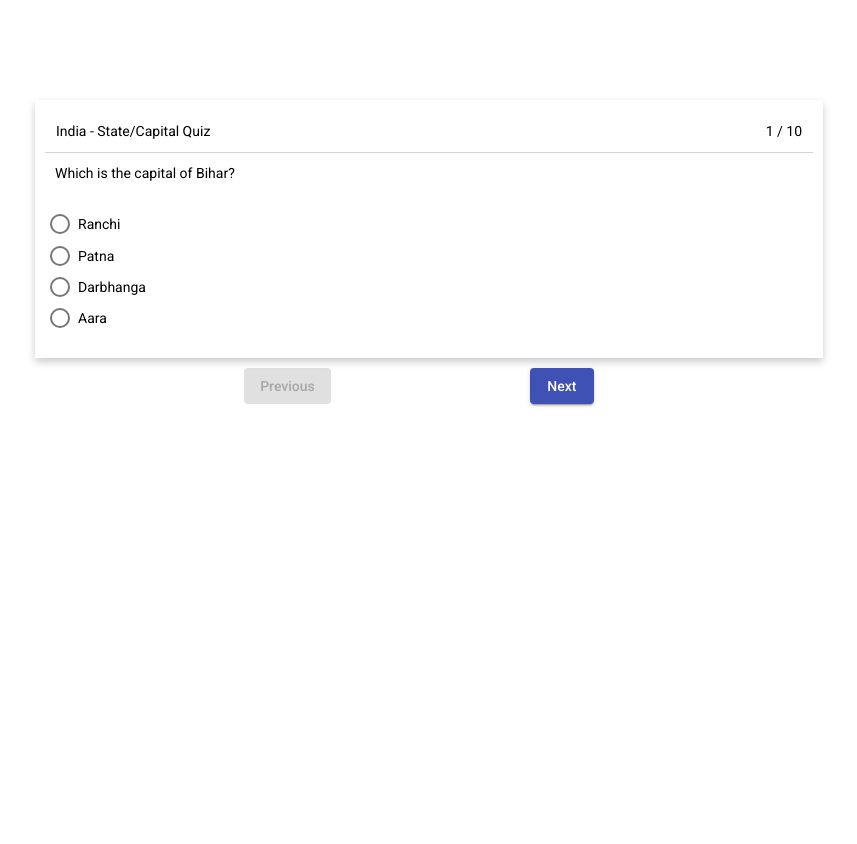
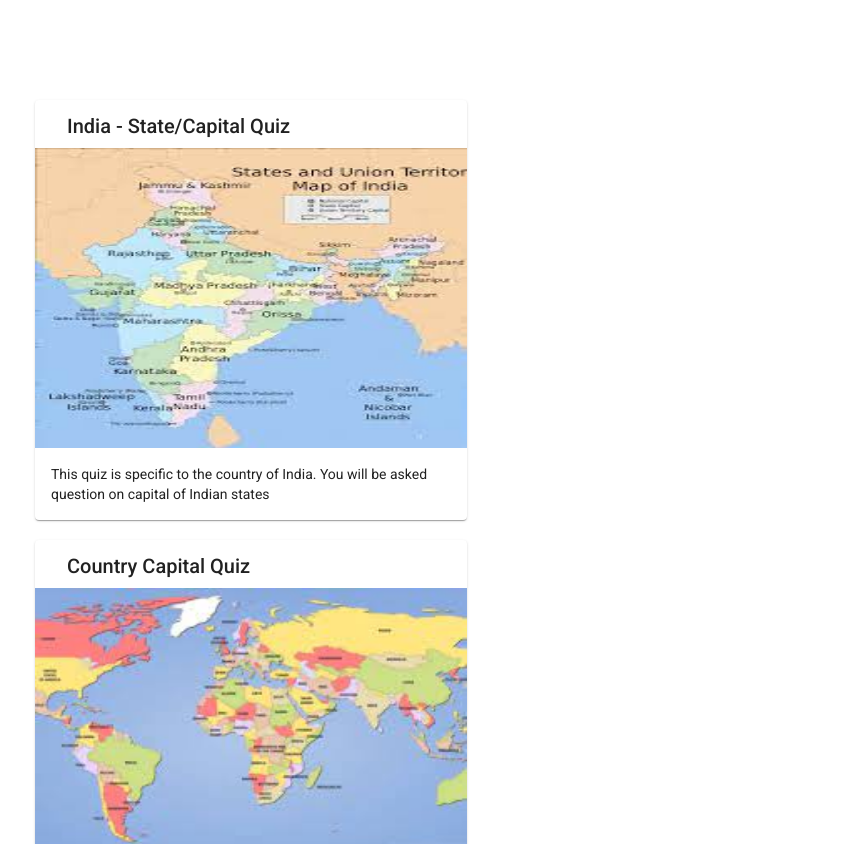
Before and after one commit to riteshwaghela/quiz, an Angular app: page /quiz/ in a window 1280 px wide. Shown: the top 844 px of the page, without its empty margins (221-1078 px from the left). Built offline with nearby package versions, Linux system fonts and the light colour scheme.

Commit message:
Added quiz selection

```diff
--- a/src/app/app.component.html
+++ b/src/app/app.component.html
@@ -1,3 +1,4 @@
 <div class="app-quiz">
-  <app-quiz-container></app-quiz-container>
+  <app-quiz-type (quizTypeSelectedEvent) = "onQuizSelection($event)" *ngIf="!selectedQuizType?.type"></app-quiz-type>
+  <app-quiz-container [quizType]="selectedQuizType" *ngIf="selectedQuizType?.type"></app-quiz-container>
 </div>
--- a/src/app/app.component.ts
+++ b/src/app/app.component.ts
@@ -1,4 +1,5 @@
 import { Component } from '@angular/core';
+import { QuizType } from './quiz/models';
 
 @Component({
   selector: 'app-root',
@@ -7,4 +8,10 @@ import { Component } from '@angular/core';
 })
 export class AppComponent {
   title = 'quiz';
+
+  selectedQuizType!: QuizType;
+
+  onQuizSelection(quizType: QuizType) {
+      this.selectedQuizType = quizType;
+  }
 }
--- /dev/null
+++ b/src/app/country-capital.quiz.ts
@@ -0,0 +1,55 @@
+export const countryCapitalQuiz = {
+    heading: 'Country Capital Quiz',
+    quiz: [
+        {
+            question: 'Which is the capital of India?',
+            options: ['New Delhi', 'Mumbai', 'Punjab', 'Benguluru'],
+            correctAnswer: 'New Delhi'
+        },
+        {
+            question: 'Which is the capital of France?',
+            options: ['Reims', 'Paris', 'Lyon', 'Nice'],
+            correctAnswer: 'Paris'
+        },
+        {
+            question: 'Which is the capital of China?',
+            options: ['Chengdu', 'Shanghai', 'Shenzhen', 'Bejing'],
+            correctAnswer: 'Bejing'
+        },
+        {
+            question: 'Which is the capital of Pakistan?',
+            options: ['Islamabad', 'Karachi', 'Lahore', 'Sindh'],
+            correctAnswer: 'Islamabad'
+        },
+        {
+            question: 'Which is the capital of Nepal?',
+            options: ['Bhutan', 'Kathmandu', 'Thimpu', 'Shimla'],
+            correctAnswer: 'Kathmandu'
+        },
+        {
+            question: 'Which is the capital of Israel?',
+            options: ['Jeruselam', 'Tel-Aviv', 'Lod', 'Acre'],
+            correctAnswer: 'Tel-Aviv'
+        },
+        {
+            question: 'Which is the capital of United Kingdom?',
+            options: ['Glasgow', 'Manchester', 'Liverpool', 'London'],
+            correctAnswer: 'London'
+        },
+        {
+            question: 'Which is the capital of New Zealand?',
+            options: ['Agartala', 'Auckland', 'Christchurch', 'Wellington'],
+            correctAnswer: 'Wellington'
+        },
+        {
+            question: 'Which is the capital of South Africa?',
+            options: ['Johannesburg', 'Queenstown', 'Cape town', 'Nasik'],
+            correctAnswer: 'Cape town'
+        },
+        {
+            question: 'Which is the capital of Australia?',
+            options: ['Sydeny', 'Canberra', 'Melbourne', 'Perth'],
+            correctAnswer: 'Canberra'
+        }
+    ]
+}
--- /dev/null
+++ b/src/app/india-state-capital.quiz.ts
@@ -0,0 +1,55 @@
+export const quiz = {
+    heading: 'India - State/Capital Quiz',
+    quiz: [
+        {
+            question: 'Which is the capital of Gujarat?',
+            options: ['Ahemdabad', 'Gandhinagar', 'Surat', 'Bhuj'],
+            correctAnswer: 'Gandhinagar'
+        },
+        {
+            question: 'Which is the capital of Madhya Pradesh?',
+            options: ['Indore', 'Rewari', 'Bhopal', 'Ranchi'],
+            correctAnswer: 'Bhopal'
+        },
+        {
+            question: 'Which is the capital of Nagaland?',
+            options: ['Shilong', 'Itanagar', 'Kohima', 'Chandigadh'],
+            correctAnswer: 'Kohima'
+        },
+        {
+            question: 'Which is the capital of Jharkhand?',
+            options: ['Hyderabad', 'Hazaribag', 'Bokaro', 'Ranchi'],
+            correctAnswer: 'Ranchi'
+        },
+        {
+            question: 'Which is the capital of Uttarakhand?',
+            options: ['Lucknow', 'Dehradun', 'Agartala', 'Shimla'],
+            correctAnswer: 'Dehradun'
+        },
+        {
+            question: 'Which is the capital of Himachal Pradesh?',
+            options: ['Shilong', 'Ranchi', 'Shimla', 'Raipur'],
+            correctAnswer: 'Shimla'
+        },
+        {
+            question: 'Which is the capital of Chattisgadh?',
+            options: ['Dispur', 'Bhopal', 'Patna', 'Raipur'],
+            correctAnswer: 'Raipur'
+        },
+        {
+            question: 'Which is the capital of Tripura?',
+            options: ['Agartala', 'Aizawl', 'Imphal', 'Dispur'],
+            correctAnswer: 'Agartala'
+        },
+        {
+            question: 'Which is the capital of Maharashtra?',
+            options: ['Bombay', 'Pune', 'Mumbai', 'Nasik'],
+            correctAnswer: 'Mumbai'
+        },
+        {
+            question: 'Which is the capital of Bihar?',
+            options: ['Ranchi', 'Patna', 'Darbhanga', 'Aara'],
+            correctAnswer: 'Patna'
+        }
+    ]
+}
--- /dev/null
+++ b/src/app/quiz-type.ts
@@ -0,0 +1,10 @@
+export const quizTypes = [{
+    type: 'India - State/Capital Quiz',
+    description: 'This quiz is specific to the country of India. You will be asked question on capital of Indian states',
+    imagePath: '../../assets/images/India-state-capital.jpg'
+},
+{
+    type: 'Country Capital Quiz',
+    description: 'This quiz is world quiz. You will be asked question on capital of different countries',
+    imagePath: '../../assets/images/Country-capital.jpg'
+}]
--- a/src/app/quiz/models.ts
+++ b/src/app/quiz/models.ts
@@ -15,3 +15,9 @@ export interface QuizState {
     currentQuizIndex: number;
     quizUserAnswer: QuizUserAnswer[];
 }
+
+export interface QuizType {
+    type: string;
+    description: string;
+    imagePath: string;
+}
--- a/src/app/quiz/quiz-container.component.ts
+++ b/src/app/quiz/quiz-container.component.ts
@@ -1,8 +1,9 @@
-import { AfterViewInit, Component, ComponentFactoryResolver, ComponentRef, OnInit, ViewChild, ViewContainerRef } from '@angular/core';
+import { AfterViewInit, Component, ComponentFactoryResolver, ComponentRef, Input, OnInit, SystemJsNgModuleLoader, ViewChild, ViewContainerRef } from '@angular/core';
 
 import { QuizComponent } from './quiz.component';
-import { QuizObject, QuizState } from './models';
-import { quiz } from '../quiz'
+import { QuizObject, QuizState, QuizType } from './models';
+import { quiz } from '../india-state-capital.quiz';
+import { countryCapitalQuiz } from '../country-capital.quiz';
 import { VoiceService } from '../voice.service';
 
 const initialQuizState = {
@@ -17,6 +18,7 @@ const initialQuizState = {
 })
 
 export class QuizContainerComponent implements OnInit, AfterViewInit {
+    @Input('quizType') quizType!: QuizType;
     public quizList: QuizObject[] = [];
     public currentQuizIndex = 0;
     @ViewChild('quizComponentContainer', { read: ViewContainerRef }) quizComponentContainer!: ViewContainerRef;
@@ -28,8 +30,14 @@ export class QuizContainerComponent implements OnInit, AfterViewInit {
     constructor(private resolver: ComponentFactoryResolver, private voiceService: VoiceService ) { }
 
     ngOnInit() {
-        this.shuffleQuiz(quiz.quiz);
-        this.quizList = quiz.quiz;
+        if(this.quizType.type === 'India - State/Capital Quiz') {
+            this.shuffleQuiz(quiz.quiz);
+            this.quizList = quiz.quiz;
+        } else {
+            this.shuffleQuiz(countryCapitalQuiz.quiz);
+            this.quizList = countryCapitalQuiz.quiz;
+        }
+
     }
 
     ngAfterViewInit() {
@@ -55,7 +63,7 @@ export class QuizContainerComponent implements OnInit, AfterViewInit {
         const factory = this.resolver.resolveComponentFactory(QuizComponent);
         this.componentRef = this.quizComponentContainer.createComponent(factory);
         this.componentRef.instance.quizObject = this.quizList[currentQuizIndex];
-        this.componentRef.instance.quizHeading = quiz.heading;
+        this.componentRef.instance.quizHeading = this.quizType.type;
         this.componentRef.instance.selectedAnswer = this.quizState?.quizUserAnswer[currentQuizIndex]?.userAnswer;
         this.componentRef.instance.quizCounter = `${currentQuizIndex + 1} / ${this.quizList.length}`;
     }
--- /dev/null
+++ b/src/app/quiz/quiz.type.component.html
@@ -0,0 +1,15 @@
+
+<div class="quiz-type-container">
+    <mat-card (click) = "launchSelectedQuiz(quizType)"class="quiz-type-card" *ngFor="let quizType of quizTypes">
+        <mat-card-header>
+          <!-- <div mat-card-avatar class="quiz-type-header-image"></div> -->
+          <mat-card-title>{{ quizType.type }} </mat-card-title>
+        </mat-card-header>
+        <img mat-card-image [src]="quizType.imagePath" alt="Photo of India">
+        <mat-card-content>
+          <p>
+           {{ quizType.description }}
+          </p>
+        </mat-card-content>
+      </mat-card>
+</div>
--- /dev/null
+++ b/src/app/quiz/quiz.type.component.scss
@@ -0,0 +1,19 @@
+.quiz-type-container {
+  display: flex;
+  flex-wrap: wrap;
+  justify-content: space-between;
+}
+
+.quiz-type-card {
+    max-width: 400px;
+    margin-bottom: 20px;
+    cursor: pointer;
+  }
+
+  .quiz-type-header-image {
+    background-size: cover;
+  }
+
+  img {
+    height: 300px;
+  }
--- /dev/null
+++ b/src/app/quiz/quiz.type.component.ts
@@ -0,0 +1,25 @@
+import { Component, EventEmitter, OnInit, Output } from '@angular/core';
+import { quizTypes  } from '../quiz-type';
+import { QuizType } from './models';
+
+@Component({
+    selector: 'app-quiz-type',
+    templateUrl: 'quiz.type.component.html',
+    styleUrls: ['quiz.type.component.scss']
+})
+
+export class QuizTypeComponent implements OnInit {
+    constructor() { }
+
+    @Output() quizTypeSelectedEvent = new EventEmitter<QuizType>();
+
+    quizTypes!: QuizType[];
+
+    ngOnInit() {
+        this.quizTypes = quizTypes;
+    }
+
+    launchSelectedQuiz(quizType: QuizType) {
+         this.quizTypeSelectedEvent.emit(quizType)
+    }
+}
```
Also changed, not shown: src/app/quiz/quiz.module.ts (+5 -4 lines), src/assets/images/Country-capital.jpg (added), src/assets/images/India-state-capital.jpg (added).
